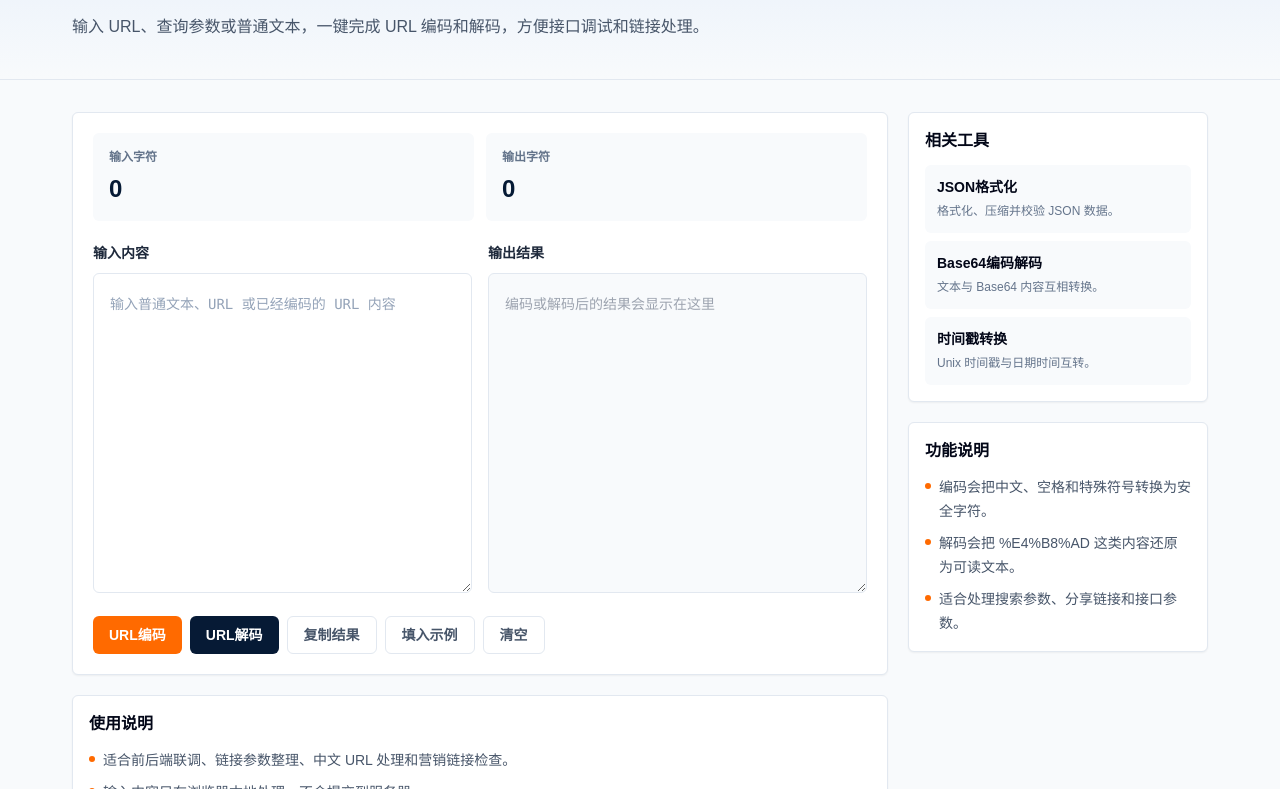
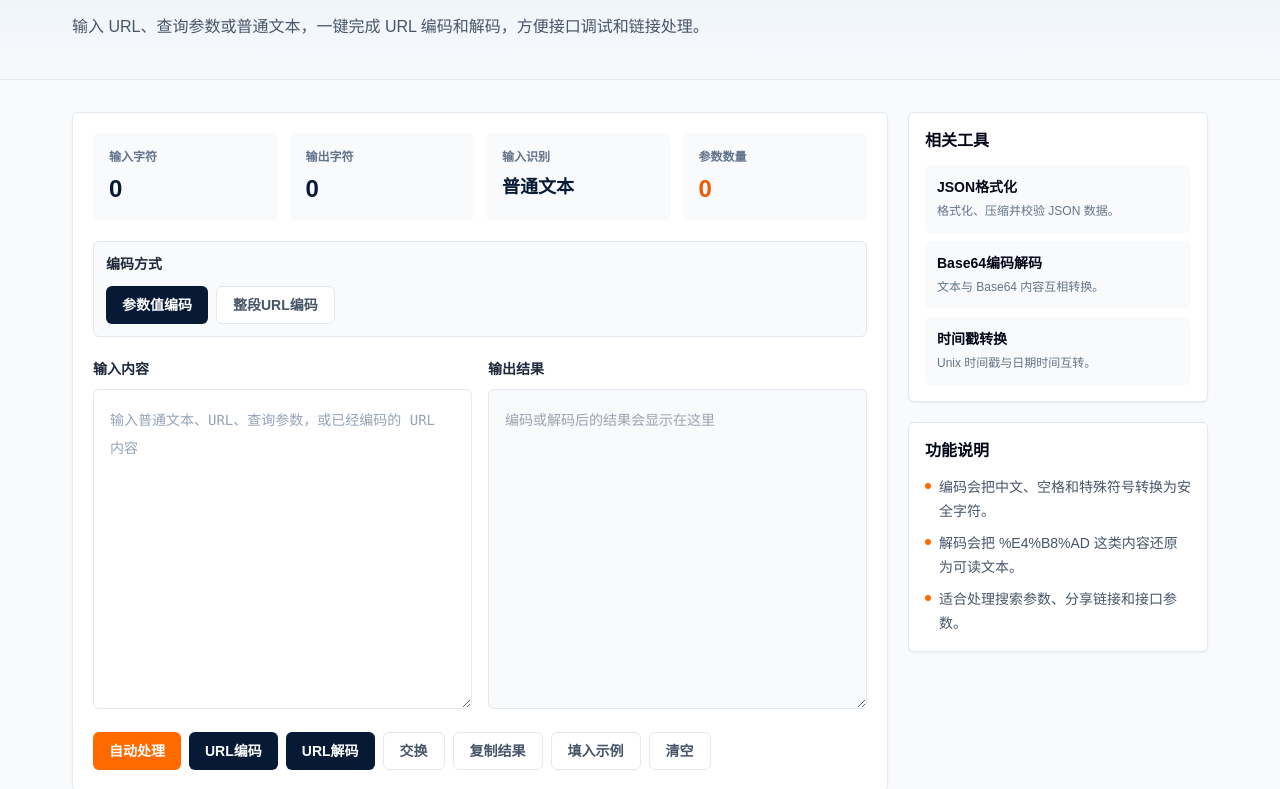
Before and after one commit to qq496306866-prog/toolmomo, a Next.js app: page /tools/url-encode in a window 1280 px wide. Shown: the part 211-1000 px from the top of the page. Built offline with nearby package versions, Linux system fonts and the light colour scheme.

Commit message:
Improve URL encode tool

```diff
--- a/components/tools/UrlEncodeTool.tsx
+++ b/components/tools/UrlEncodeTool.tsx
@@ -2,26 +2,72 @@
 
 import { useMemo, useState } from "react";
 
-const sampleText = "https://toolmomo.com/search?q=免费 在线工具&category=开发工具";
+const sampleText = "https://toolmomo.com/search?q=免费 在线工具&category=开发工具&utm_source=baidu";
+
+type EncodeMode = "component" | "uri";
+
+function safeDecode(text: string) {
+  return decodeURIComponent(text.replace(/\+/g, " "));
+}
+
+function hasEncodedChars(text: string) {
+  return /%[0-9A-Fa-f]{2}/.test(text);
+}
+
+function parseQueryRows(text: string) {
+  try {
+    const url = text.startsWith("http://") || text.startsWith("https://") ? new URL(text) : null;
+    const queryText = url ? url.search.slice(1) : text.includes("?") ? text.split("?")[1] : text;
+
+    if (!queryText.includes("=")) {
+      return [];
+    }
+
+    return queryText
+      .split("&")
+      .filter(Boolean)
+      .map((item) => {
+        const [rawKey, ...rawValueParts] = item.split("=");
+        const rawValue = rawValueParts.join("=");
+
+        return {
+          key: safeDecode(rawKey || ""),
+          value: safeDecode(rawValue || ""),
+        };
+      });
+  } catch {
+    return [];
+  }
+}
 
 export function UrlEncodeTool() {
   const [input, setInput] = useState("");
   const [output, setOutput] = useState("");
   const [error, setError] = useState("");
   const [copyText, setCopyText] = useState("复制结果");
+  const [mode, setMode] = useState<EncodeMode>("component");
+
+  const queryRows = useMemo(() => parseQueryRows(input), [input]);
 
   const stats = useMemo(() => {
     return {
       inputLength: input.length,
       outputLength: output.length,
+      detectedType: hasEncodedChars(input) ? "包含编码字符" : "普通文本",
+      queryCount: queryRows.length,
     };
-  }, [input, output]);
+  }, [input, output, queryRows.length]);
+
+  const resetCopyText = () => {
+    setCopyText("复制结果");
+  };
 
   const handleEncode = () => {
     try {
-      setOutput(encodeURIComponent(input));
+      const result = mode === "uri" ? encodeURI(input) : encodeURIComponent(input);
+      setOutput(result);
       setError("");
-      setCopyText("复制结果");
+      resetCopyText();
     } catch {
       setError("编码失败，请检查输入内容。");
       setOutput("");
@@ -30,13 +76,29 @@ export function UrlEncodeTool() {
 
   const handleDecode = () => {
     try {
-      setOutput(decodeURIComponent(input));
+      setOutput(safeDecode(input));
       setError("");
-      setCopyText("复制结果");
+      resetCopyText();
     } catch {
       setError("解码失败，请确认输入内容是有效的 URL 编码文本。");
       setOutput("");
     }
+  };
+
+  const handleAuto = () => {
+    if (hasEncodedChars(input)) {
+      handleDecode();
+      return;
+    }
+
+    handleEncode();
+  };
+
+  const handleSwap = () => {
+    setInput(output);
+    setOutput(input);
+    setError("");
+    resetCopyText();
   };
 
   const handleCopy = async () => {
@@ -47,10 +109,10 @@ export function UrlEncodeTool() {
     try {
       await navigator.clipboard.writeText(output);
       setCopyText("已复制");
-      window.setTimeout(() => setCopyText("复制结果"), 1600);
+      window.setTimeout(resetCopyText, 1600);
     } catch {
       setCopyText("复制失败");
-      window.setTimeout(() => setCopyText("复制结果"), 1600);
+      window.setTimeout(resetCopyText, 1600);
     }
   };
 
@@ -58,19 +120,19 @@ export function UrlEncodeTool() {
     setInput(sampleText);
     setOutput(encodeURIComponent(sampleText));
     setError("");
-    setCopyText("复制结果");
+    resetCopyText();
   };
 
   const handleClear = () => {
     setInput("");
     setOutput("");
     setError("");
-    setCopyText("复制结果");
+    resetCopyText();
   };
 
   return (
     <section className="rounded-md border border-slate-200 bg-white p-4 shadow-sm sm:p-5">
-      <div className="grid grid-cols-2 gap-3">
+      <div className="grid grid-cols-2 gap-3 lg:grid-cols-4">
         <div className="rounded-md bg-slate-50 p-4">
           <div className="text-xs font-semibold text-slate-500">输入字符</div>
           <div className="mt-2 text-2xl font-bold text-primary-700">{stats.inputLength}</div>
@@ -78,6 +140,42 @@ export function UrlEncodeTool() {
         <div className="rounded-md bg-slate-50 p-4">
           <div className="text-xs font-semibold text-slate-500">输出字符</div>
           <div className="mt-2 text-2xl font-bold text-primary-700">{stats.outputLength}</div>
+        </div>
+        <div className="rounded-md bg-slate-50 p-4">
+          <div className="text-xs font-semibold text-slate-500">输入识别</div>
+          <div className="mt-2 text-lg font-bold text-primary-700">{stats.detectedType}</div>
+        </div>
+        <div className="rounded-md bg-slate-50 p-4">
+          <div className="text-xs font-semibold text-slate-500">参数数量</div>
+          <div className="mt-2 text-2xl font-bold text-accent-600">{stats.queryCount}</div>
+        </div>
+      </div>
+
+      <div className="mt-5 rounded-md border border-slate-200 bg-slate-50 p-3">
+        <div className="text-sm font-semibold text-slate-800">编码方式</div>
+        <div className="mt-3 flex flex-wrap gap-2">
+          <button
+            className={`rounded-md px-4 py-2 text-sm font-semibold ${
+              mode === "component"
+                ? "bg-primary-700 text-white"
+                : "border border-slate-200 bg-white text-slate-600 hover:border-accent-200 hover:text-accent-700"
+            }`}
+            onClick={() => setMode("component")}
+            type="button"
+          >
+            参数值编码
+          </button>
+          <button
+            className={`rounded-md px-4 py-2 text-sm font-semibold ${
+              mode === "uri"
+                ? "bg-primary-700 text-white"
+                : "border border-slate-200 bg-white text-slate-600 hover:border-accent-200 hover:text-accent-700"
+            }`}
+            onClick={() => setMode("uri")}
+            type="button"
+          >
+            整段URL编码
+          </button>
         </div>
       </div>
 
@@ -90,7 +188,7 @@ export function UrlEncodeTool() {
             className="mt-2 min-h-80 w-full resize-y rounded-md border border-slate-200 bg-white p-4 font-mono text-sm leading-7 text-slate-800 outline-none placeholder:text-slate-400 focus:border-accent-500 focus:ring-2 focus:ring-accent-100"
             id="url-input"
             onChange={(event) => setInput(event.target.value)}
-            placeholder="输入普通文本、URL 或已经编码的 URL 内容"
+            placeholder="输入普通文本、URL、查询参数，或已经编码的 URL 内容"
             spellCheck={false}
             value={input}
           />
@@ -110,6 +208,22 @@ export function UrlEncodeTool() {
         </div>
       </div>
 
+      {queryRows.length > 0 ? (
+        <div className="mt-4 rounded-md border border-slate-200">
+          <div className="border-b border-slate-200 px-4 py-3 text-sm font-semibold text-slate-800">
+            查询参数解析
+          </div>
+          <div className="divide-y divide-slate-100">
+            {queryRows.map((row, index) => (
+              <div className="grid gap-2 px-4 py-3 text-sm sm:grid-cols-[180px_1fr]" key={`${row.key}-${index}`}>
+                <div className="font-mono font-semibold text-primary-700">{row.key || "-"}</div>
+                <div className="break-all font-mono text-slate-700">{row.value || "-"}</div>
+              </div>
+            ))}
+          </div>
+        </div>
+      ) : null}
+
       {error ? (
         <div className="mt-4 rounded-md border border-red-200 bg-red-50 px-4 py-3 text-sm leading-6 text-red-700">
           {error}
@@ -119,6 +233,13 @@ export function UrlEncodeTool() {
       <div className="mt-4 flex flex-wrap gap-2">
         <button
           className="rounded-md bg-accent-500 px-4 py-2 text-sm font-semibold text-white hover:bg-accent-600"
+          onClick={handleAuto}
+          type="button"
+        >
+          自动处理
+        </button>
+        <button
+          className="rounded-md bg-primary-700 px-4 py-2 text-sm font-semibold text-white hover:bg-primary-900"
           onClick={handleEncode}
           type="button"
         >
@@ -130,6 +251,13 @@ export function UrlEncodeTool() {
           type="button"
         >
           URL解码
+        </button>
+        <button
+          className="rounded-md border border-slate-200 px-4 py-2 text-sm font-semibold text-slate-600 hover:border-accent-200 hover:bg-accent-50 hover:text-accent-700"
+          onClick={handleSwap}
+          type="button"
+        >
+          交换
         </button>
         <button
           className="rounded-md border border-slate-200 px-4 py-2 text-sm font-semibold text-slate-600 hover:border-accent-200 hover:bg-accent-50 hover:text-accent-700"
```
